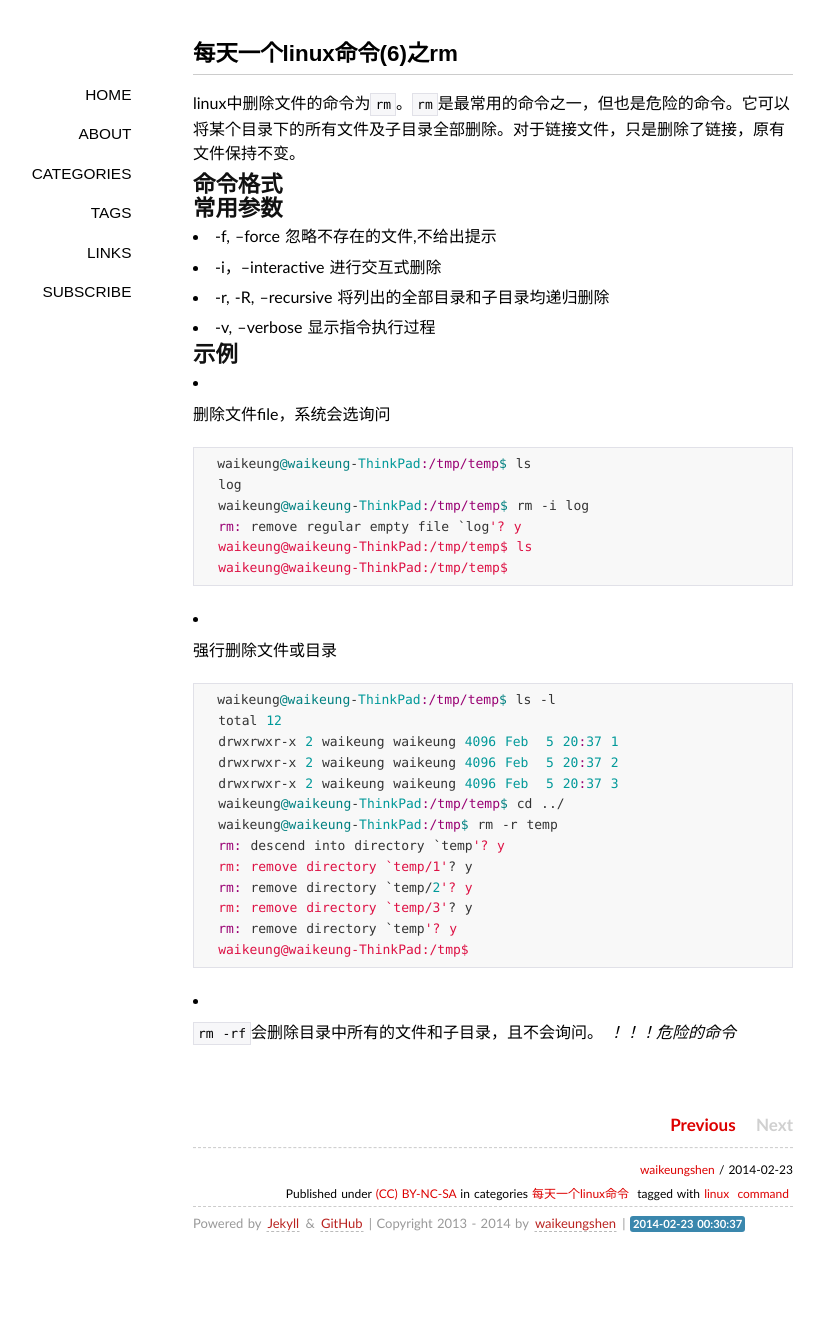
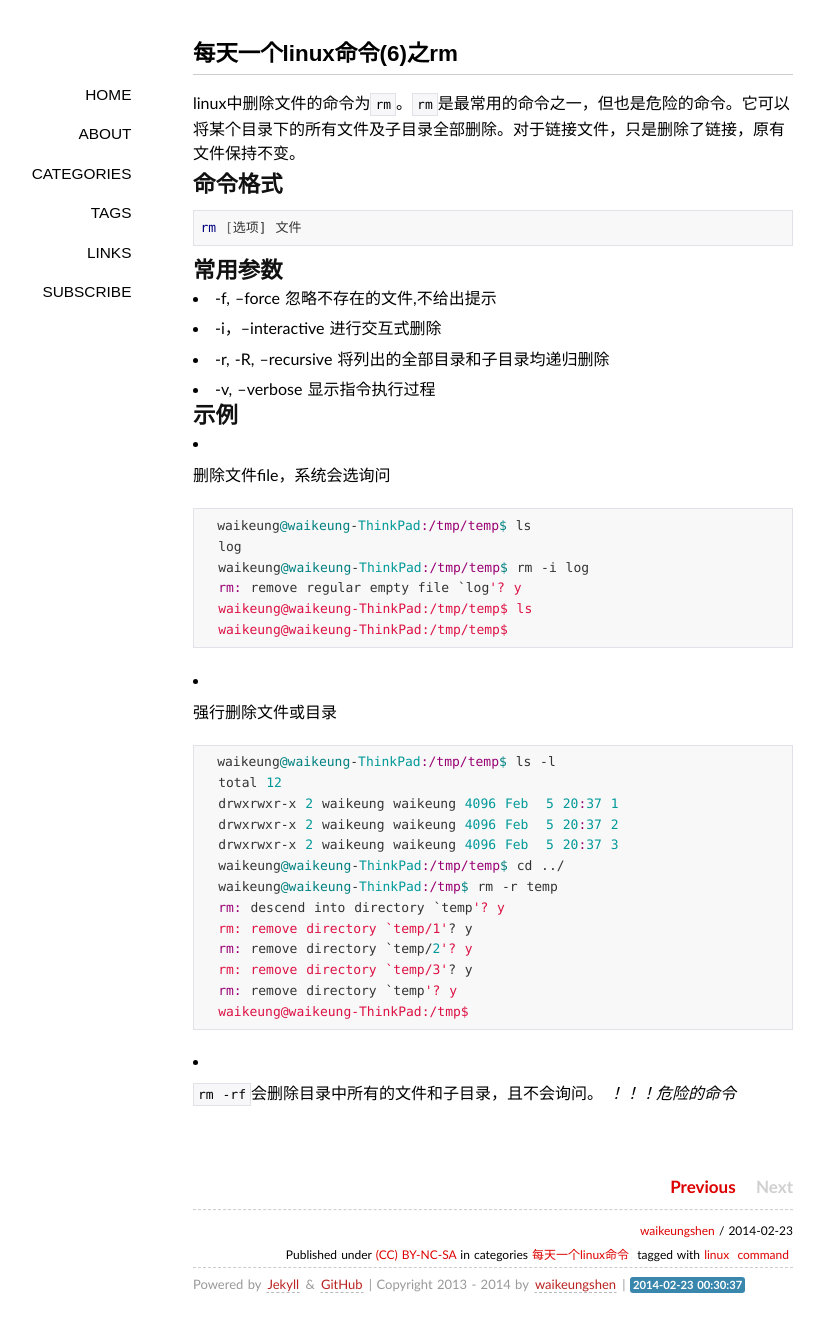
Before and after one commit to AndroidInternal/waikeung.github.com, a Jekyll site: the page built from _posts/2014-02-23-linux_rm.md, in a window 1280 px wide. Shown: the whole page, without its empty margins (147-971 px from the left). Built offline with Jekyll 4.4.1, drawn with Linux system fonts in a browser that asks for light colours; some web fonts are replaced; Markdown is read by kramdown in place of the engine named in the settings; before the commit the page ends 1266 px from its top, so only the background shows below that.

Commit message:
修改linux_rm[C

````diff
--- a/_posts/2014-02-23-linux_rm.md
+++ b/_posts/2014-02-23-linux_rm.md
@@ -9,6 +9,9 @@ tags: [linux, command]
 linux中删除文件的命令为`rm`。`rm`是最常用的命令之一，但也是危险的命令。它可以将某个目录下的所有文件及子目录全部删除。对于链接文件，只是删除了链接，原有文件保持不变。
 
 ##命令格式
+```sh
+rm [选项] 文件
+```
 ##常用参数
 
 * -f, --force
````
